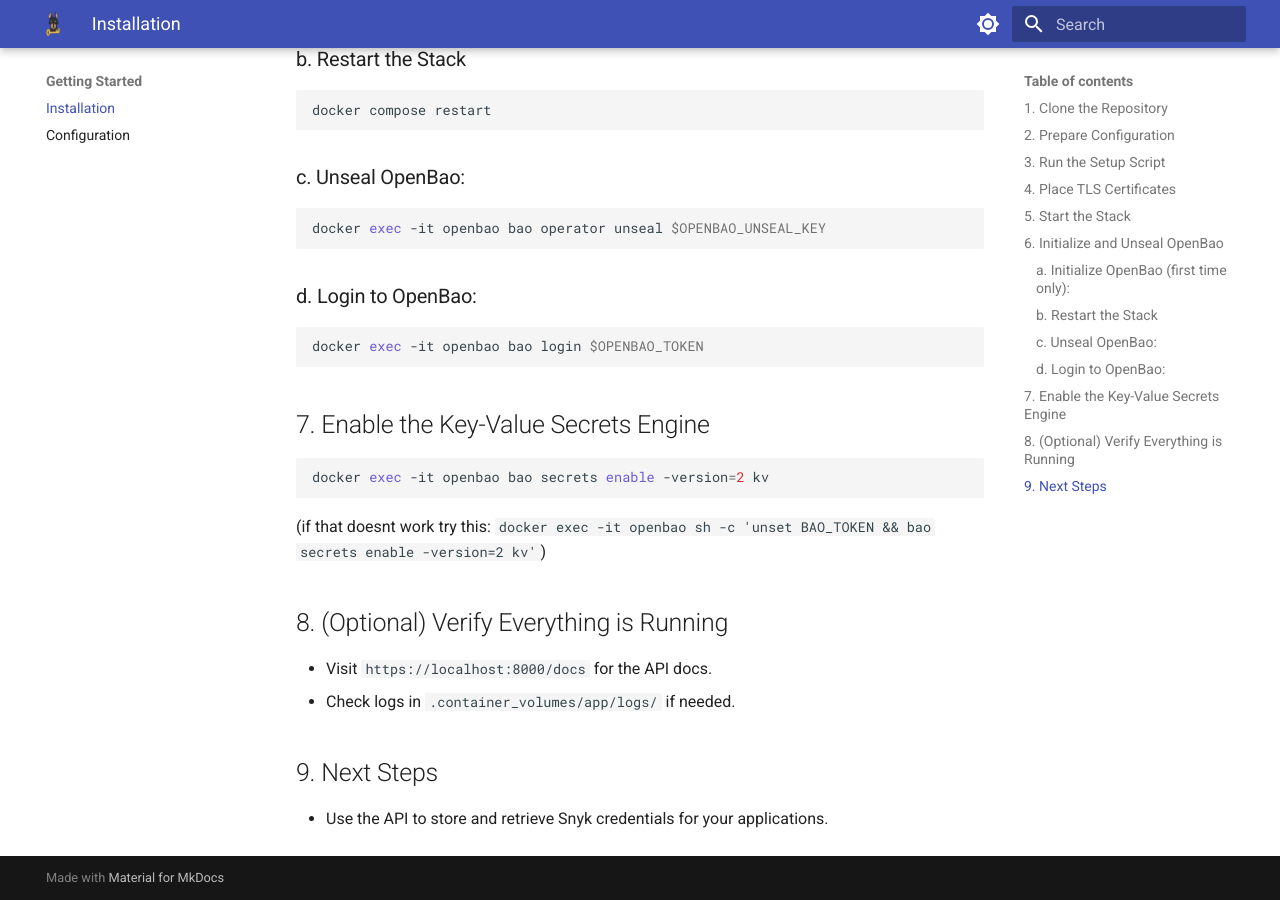
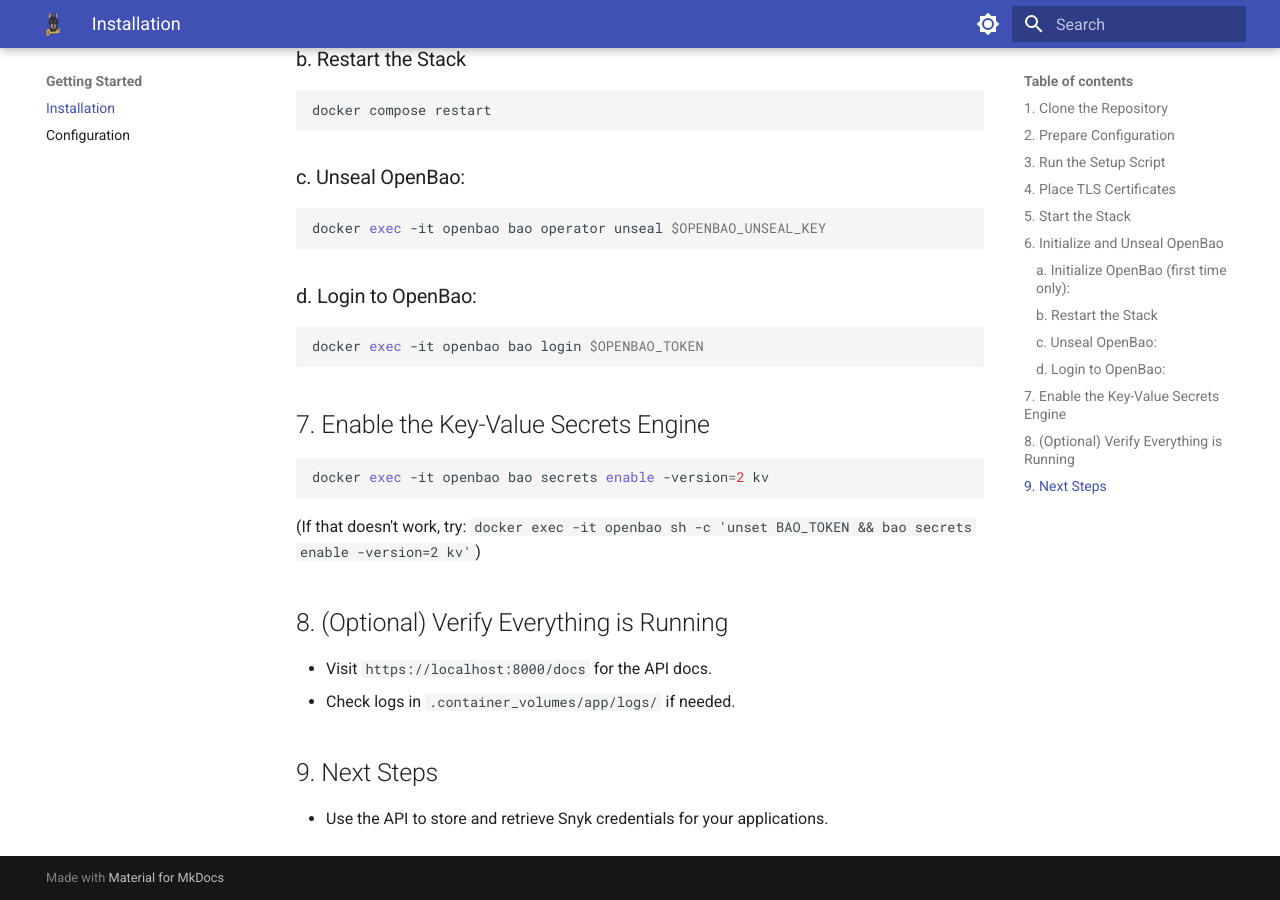
Before and after one commit to Will-Hellinger/snykey, an MkDocs documentation site: the page built from docs/getting-started/installation.md, in a window 1280 px wide and 900 px high, scrolled down 1958 px. Built offline with MkDocs 1.6.1 and Material for MkDocs 9.7.7, drawn with Linux system fonts in a browser that asks for light colours.

Commit message:
grammer.
Co-authored-by: Copilot Autofix powered by AI <175728472+Copilot@users.noreply.github.com>

````diff
--- a/docs/getting-started/installation.md
+++ b/docs/getting-started/installation.md
@@ -99,7 +99,7 @@ docker exec -it openbao bao login $OPENBAO_TOKEN
 docker exec -it openbao bao secrets enable -version=2 kv
 ```
 
-(if that doesnt work try this: `docker exec -it openbao sh -c 'unset BAO_TOKEN && bao secrets enable -version=2 kv'`)
+(If that doesn't work, try: `docker exec -it openbao sh -c 'unset BAO_TOKEN && bao secrets enable -version=2 kv'`)
 
 ## 8. (Optional) Verify Everything is Running
 
````
